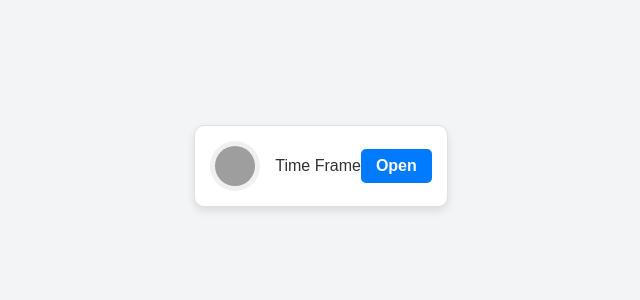
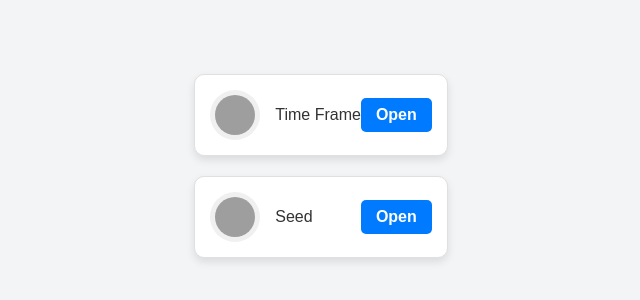
Before and after one commit to HackerJaatWorld/fakeBots, a plain HTML site: page fake-bots/timeframe/index.html in a window 1280 px wide. Shown: the part 234-534 px from the top of the page, without its empty margins (319-959 px from the left). Drawn offline with Linux system fonts and the light colour scheme; grey boxes are pictures that could not be loaded.

Commit message:
Update index.html

```diff
--- a/fake-bots/timeframe/index.html
+++ b/fake-bots/timeframe/index.html
@@ -90,6 +90,12 @@
             <a href="https://t.me/TimeFarmCryptoBot?start=12KbWT3tifYa8Ana0"
                 onclick="completeTask('time-frame')">Open</a>
         </div>
+        <div class="task" data-task="seed">
+            <img src="https://encrypted-tbn0.gstatic.com/images?q=tbn:ANd9GcRNmb4afBWFuPZbYrXCEfqNLZGegdz3G6HQ3Q&s" alt="Telegram Icon">
+            <div class="name">Seed</div>
+            <a href="http://t.me/seed_coin_bot/app?startapp=1576630572"
+                onclick="completeTask('seed')">Open</a>
+        </div>
 
         <!-- Iframe for redirect after tasks completion -->
         <!-- <iframe id="redirect-iframe" src="https://app.swellnetwork.io/stake/rsweth"></iframe> -->
```
